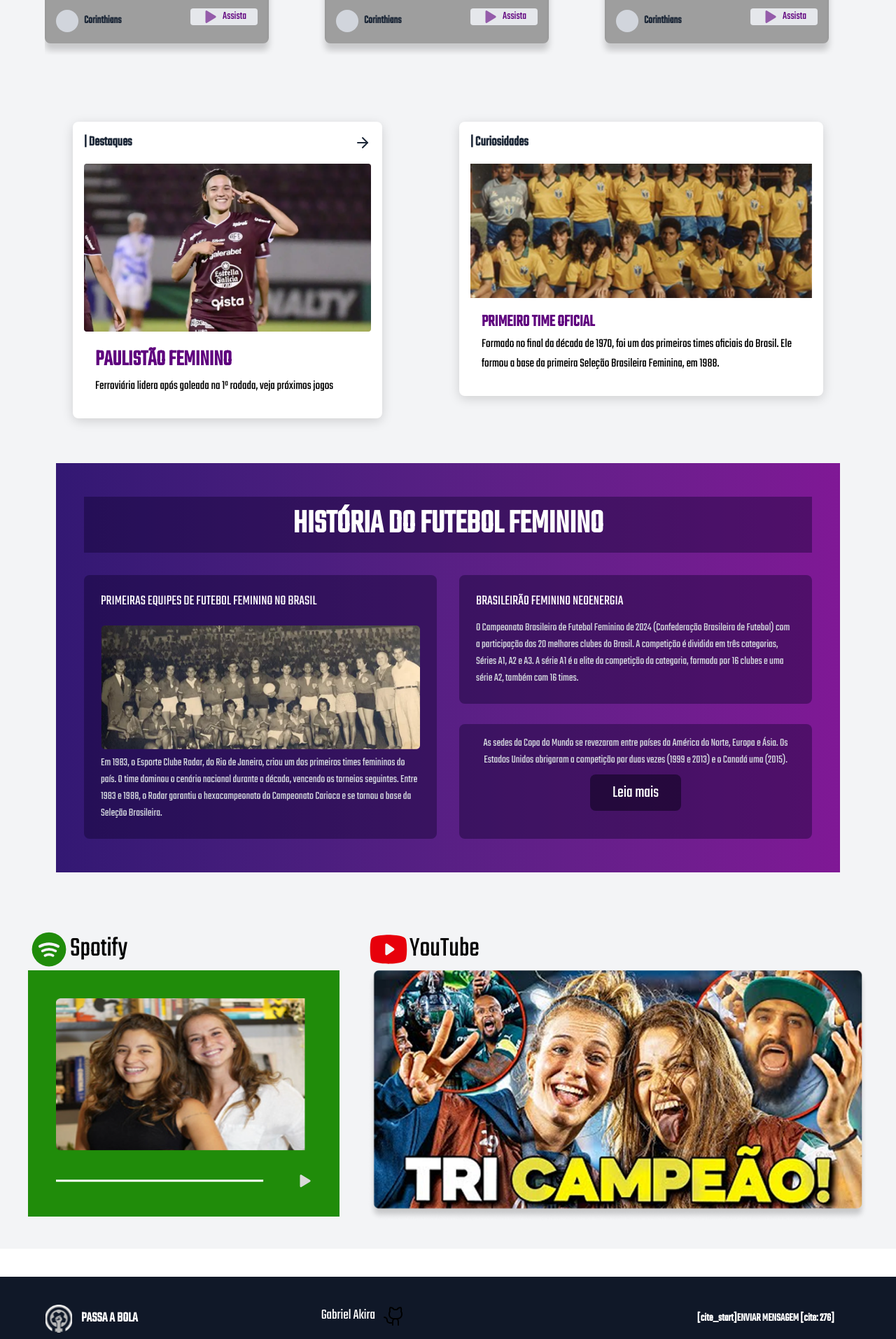
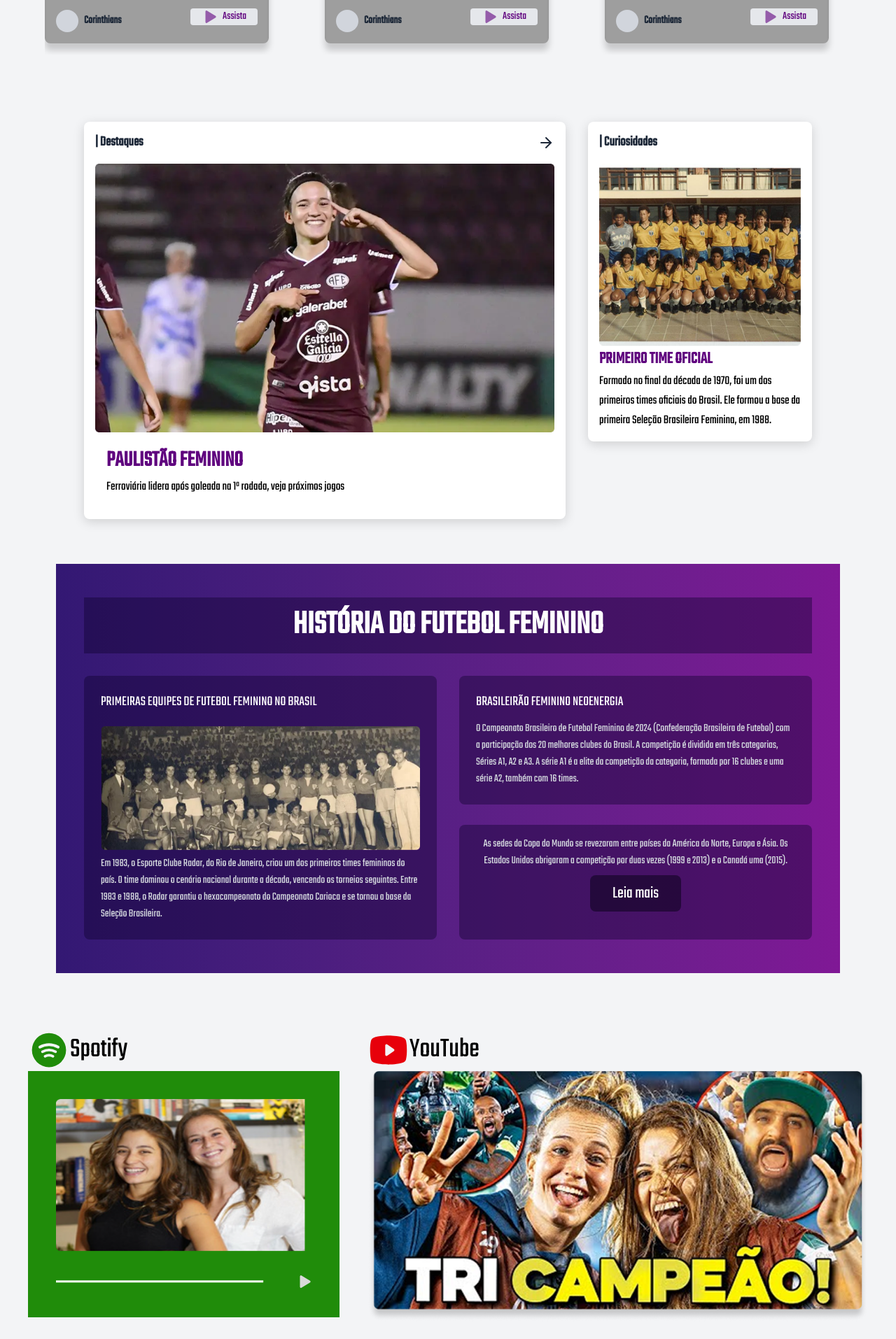
Before and after one commit to EnoTech-CP1-FRONT/PassaPraEla, a React (Vite) app: page / in a window 1280 px wide. Shown: the part 962-2876 px from the top of the page at 70% size. Built offline with nearby package versions, Linux system fonts and the light colour scheme; grey boxes are pictures that could not be loaded.

Commit message:
design do home page pronto

```diff
--- /dev/null
+++ b/src/components/sections/Canais.jsx
@@ -0,0 +1,36 @@
+import LogoSpotify from "../../assets/icons/spotify-logo-fill.svg?react"
+import LogoYoutube from "../../assets/icons/youtube-logo-fill.svg?react";
+import Icon from "../common/Icon";
+import ImgPodcast from "../../assets/podcasPassaABola.png";
+import YoutubePassaABola from "../../assets/youtubeTri.png";
+import LinePodcast from "../../assets/LinePodcast.png";
+import LogoPlay from "../../assets/icons/play-fill.svg?react "
+
+export default function Canais(){
+    return(
+        <div className="flex gap-10 mt-20 m-10 text-center  justify-center text-[2.5rem]">
+            <article className="flex-col">
+                <div className="flex text-center items-center">
+                    <Icon svg={LogoSpotify} className="fill-2 " />
+                    <h2>Spotify</h2>
+                </div>
+                <div className="flex flex-col gap-8 justify-center p-10 bg-2">
+                    <img src={ImgPodcast} className=""/>
+                    <div className="flex justify-between items-center">
+                        <div>
+                            <img src={LinePodcast} />
+                        </div>
+                        <Icon svg={LogoPlay} className="fill-4"/>
+                    </div>
+                </div>
+            </article>
+            <article className="flex-col">
+                <div className="flex text-center items-center">
+                    <Icon svg={LogoYoutube} className="fill-red-600"/>
+                    <h2>YouTube</h2>
+                </div>
+                <img src={YoutubePassaABola} alt="Podcast Passa A Bola" className="w-200"/>
+            </article>
+        </div>
+    )
+}
--- a/src/components/sections/Curiosidades.jsx
+++ b/src/components/sections/Curiosidades.jsx
@@ -5,15 +5,15 @@
 export default function Curiosidades() {
   return (
     <section>
-      <Card className="p-4">
+      <Card className="p-4 w-80">
         <h2 className="text-xl font-bold text-gray-800 mb-4">| Curiosidades</h2>
 
         <img
           src={curiosidadeImg}
           alt="Primeiro time oficial de futebol feminino"
-          className="w-full h-48 object-cover"
+          className="  object-cover"
         />
-        <div className="p-4 ">
+        <div className="">
           <h3 className="font-bold text-[1.5rem] text-3 ">
             PRIMEIRO TIME OFICIAL
           </h3>
--- a/src/components/sections/Destaques.jsx
+++ b/src/components/sections/Destaques.jsx
@@ -20,7 +20,7 @@
           <img
             src={destaqueImg}
             alt="Jogadoras do Paulistão Feminino"
-            className="relative  h-60 object-cover"
+            className="relative   object-cover"
           />
           <div className="p-4 ">
             <h3 className="font-bold text-3 text-[2rem] ">
--- a/src/pages/HomePage.jsx
+++ b/src/pages/HomePage.jsx
@@ -7,13 +7,8 @@
 import Historia from "../components/sections/Historia";
 import Header from "../components/layout/Header";
 import Footer from "../components/layout/Footer";
-import LogoSpotify from "../assets/icons/spotify-logo-fill.svg?react"
-import LogoYoutube from "../assets/icons/youtube-logo-fill.svg?react";
-import Icon from "../components/common/Icon";
-import ImgPodcast from "../assets/podcasPassaABola.png";
-import YoutubePassaABola from "../assets/youtubeTri.png";
-import LinePodcast from "../assets/LinePodcast.png";
-import LogoPlay from "../assets/icons/play-fill.svg?react"
+import Canais from "../components/sections/Canais";
+
 
 export default function HomePage() {
     return (
@@ -33,37 +28,12 @@
             </section>
             <section className="bg-gray-100">
                 <ProximosJogos />
-                <div className="max-w-6xl mx-auto grid md:grid-cols-2 gap-8 px-6 md:px-10 py-12">
+                <div className="max-w-6xl mx-auto flex justify-between gap-8 px-6 md:px-10 py-12 ml-20 mr-20">
                     <Destaques />
                     <Curiosidades />
                 </div>
                 <Historia />
-
-                <div className="flex gap-10 mt-20 m-10 text-center  justify-center text-[2.5rem]">
-                    <article className="flex-col">
-                        <div className="flex text-center items-center">
-                            <Icon svg={LogoSpotify} className="fill-2 " />
-                            <h2>Spotify</h2>
-                        </div>
-                        <div className="flex flex-col gap-8 justify-center p-10 bg-2">
-                            <img src={ImgPodcast} className=""/>
-                            <div className="flex justify-between items-center">
-                                <div>
-                                    <img src={LinePodcast} />
-                                </div>
-                                <Icon svg={LogoPlay} className="fill-4"/>
-                            </div>
-                        </div>
-                    </article>
-                    <article className="flex-col">
-                        <div className="flex text-center items-center">
-                            <Icon svg={LogoYoutube} className="fill-red-600"/>
-                            <h2>YouTube</h2>
-                        </div>
-                        <img src={YoutubePassaABola} alt="Podcast Passa A Bola" className="w-200"/>
-                    </article>
-                </div>
-
+                <Canais />
             </section>
             <Footer />
         </div>
```
